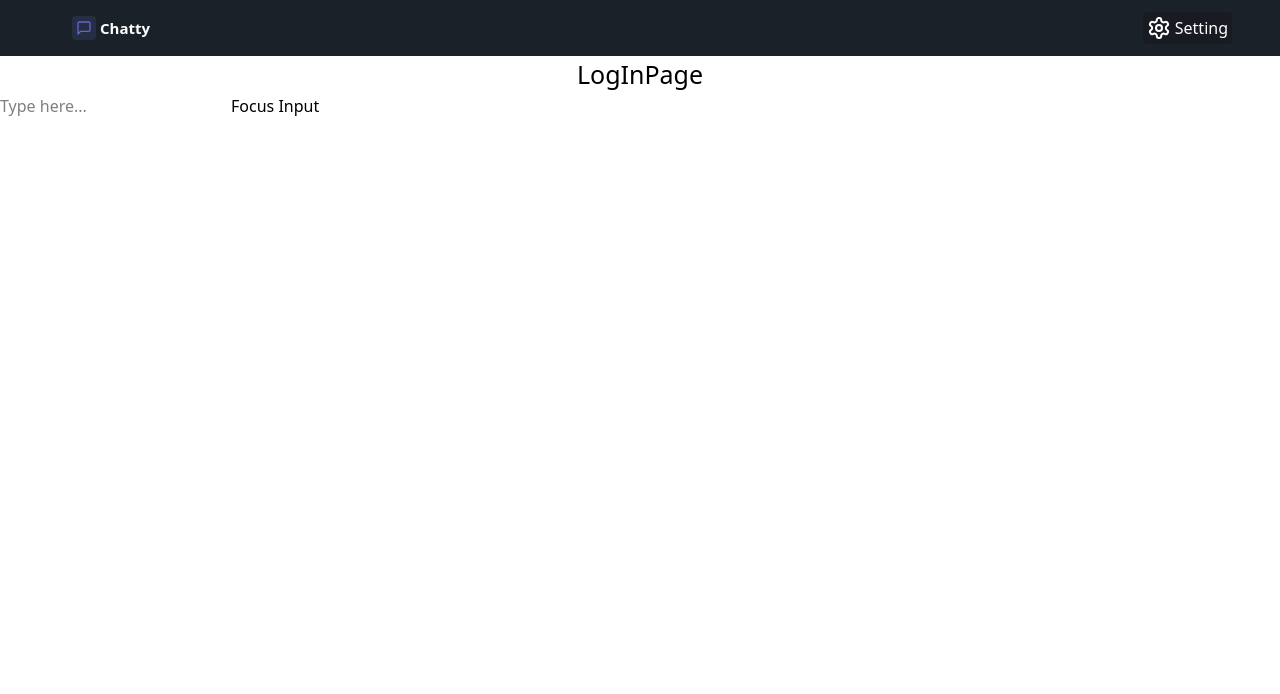
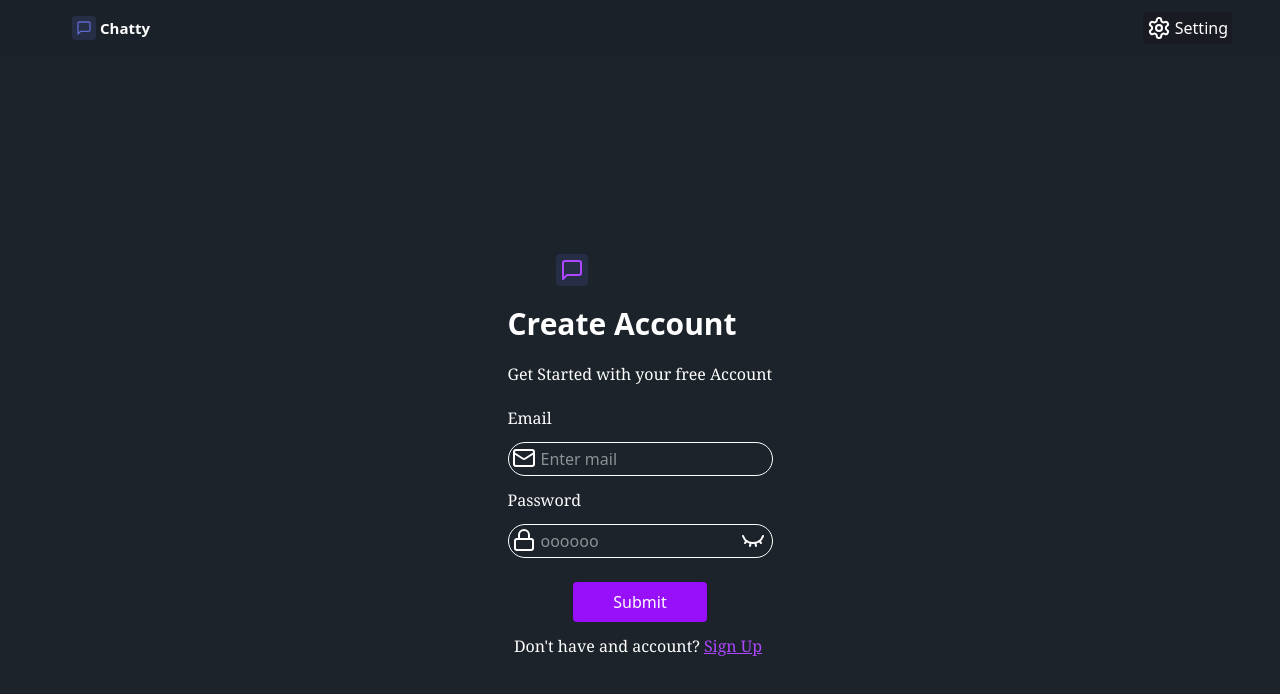
Before and after one commit to DevFawadKhan/Realtime-Chat-App, a React (Vite) app in the folder frontend/: page /login in a window 1280 px wide. Shown: the top 694 px of the page. Built offline with nearby package versions, Linux system fonts and the light colour scheme; no server answers.

Commit message:
ui of login page

```diff
--- a/frontend/src/App.jsx
+++ b/frontend/src/App.jsx
@@ -6,15 +6,15 @@ import ProfilePage from './pages/ProfilePage.jsx'
 import SettingPage from './pages/SettingPage.jsx'
 import LogInPage  from './pages/LogInPage.jsx'
 import { useAuthStore } from "./store/useAuthStore.js"
-import { useEffect,useState } from "react"
+import { useEffect } from "react"
 import {Loader} from 'lucide-react'
 import {Toaster} from 'react-hot-toast'
 function App() {
-  const [theme, setTheme] = useState("cupcake");
+  // const [theme, setTheme] = useState("cupcake");
 
-  useEffect(() => {
-    document.documentElement.setAttribute("data-theme", theme);
-  }, [theme]);
+  // useEffect(() => {
+  //   document.documentElement.setAttribute("data-theme", theme);
+  // }, [theme]);
 
 const {authUser,checkAuth,isCheckingAuth} =useAuthStore();
 useEffect(()=>{
@@ -38,8 +38,9 @@ if(isCheckingAuth&&!authUser){
   <Route path="/login" element={!authUser?<LogInPage/>:<Navigate to="/"/>}/>
   <Route path="/signup" element={!authUser?<SignUpPage/>:<Navigate to="/"/>}/>
   <Route path="/setting" element={<SettingPage/>}/>
-  {/* <Route path="/profile" element={authUser?<ProfilePage/>:<Navigate to="/login"/>}/> */}
-  <Route path="/profile" element={<ProfilePage/>}/>
+  <Route path="/profile" element={authUser?<ProfilePage/>:<Navigate to="/login"/>}/>
+  {/* <Route path="/profile" element={<ProfilePage/>}/> */}
+  {/* <Route path="/signup" element={<SignUpPage></SignUpPage>}/> */}
 </Routes>
 <Toaster></Toaster>
     </div>
--- a/frontend/src/pages/LogInPage.jsx
+++ b/frontend/src/pages/LogInPage.jsx
@@ -1,18 +1,51 @@
-// import React from 'react'
-import { useRef } from "react";
+import { useState } from "react";
+import {MessageSquareIcon,Mail,LockIcon,Eye,EyeClosed} from 'lucide-react'
+import {Link} from 'react-router-dom'
+import  {useAuthStore} from'../store/useAuthStore.js'
 function LogInPage() {
-  const inputRef = useRef(null);
+  const [ShowPassword, setShowPassword] = useState(false)
+  const [email, setemail] = useState("")
+  const [password, setpassword] = useState("")
+  const {Login,isLoggingIn} =useAuthStore();
 
-  const focusInput = () => {
-    inputRef.current.focus(); // Input field par focus karne ka function
-  };
-
+  //  Handle Submit
+  const HandleSubmit=(e)=>{
+    e.preventDefault();
+    console.log(email,password);
+    Login(email,password)
+  }
   return (
-    <div>
-      <h1 className="text-center text-[25px]">LogInPage</h1>
-      <input ref={inputRef} type="text" placeholder="Type here..." />
-      <button onClick={focusInput}>Focus Input</button>
+    <>
+    <div className="bg-[#1C232A] h-screen w-full flex items-center justify-center">
+    <div className='space-y-5'>
+      <div className='text-purple-500 bg-[#252E44] p-1 w-fit rounded ml-12'><MessageSquareIcon /></div>
+      <h1 className='text-white font-bold text-3xl '>Create Account</h1>
+      <p className='font-serif text-white'>Get Started with your free Account</p>
+      <form onSubmit={HandleSubmit}>
+        {/* Mail Input */}
+            <div className='space-y-3 relative'>
+            <label className='block text-white font-serif'>Email</label>
+            <input type="text" className='text-white w-full border border-white rounded-full pl-8 py-1' placeholder='Enter mail' value={email} onChange={(e)=>setemail(e.target.value)} />
+            <div className='absolute text-white top-10 left-1'><Mail/></div>
+            </div>
+            {/* Password Input */}
+            <div className='space-y-3 relative'>
+            <label className='block text-white font-serif'>Password</label>
+            <input type={ShowPassword?"text":"password"} value={password} onChange={(e)=>setpassword(e.target.value)} className='text-white w-full border border-white rounded-full pl-8 py-1' placeholder='oooooo'/>
+            <div className="absolute top-10 left-1 text-white "><LockIcon></LockIcon></div>
+          <div className='absolute text-white top-10 cursor-pointer right-2'>
+          <button type="button"onClick={()=>setShowPassword(!ShowPassword)}>{ShowPassword?<Eye/>:<EyeClosed/>}</button></div>
+          </div>
+     <div className='flex justify-center mt-3 mb-2'>
+     <button className='text-white bg-purple-600 hover:bg-purple-500 px-10 py-2 text-center  cursor-pointer font-medium rounded'>{isLoggingIn?"Submitting":"Submit"}</button>
+      </div>
+      <Link to="/signup">
+      <p className='text-white text-center mt-3 font-serif'>Don&#39;t have and account?<span className='underline text-purple-500  px-1 cursor-pointer hover:text-purple-300'>Sign Up</span></p>
+      </Link>
+      </form>
     </div>
+    </div>
+    </>
   )
 }
 
--- a/frontend/src/pages/SignUpPage.jsx
+++ b/frontend/src/pages/SignUpPage.jsx
@@ -11,10 +11,7 @@ function SignUpPage() {
     email:"",
     password:"",
   })
-  console.log(FoamData.name)
-  console.log(FoamData.email)
-  console.log(FoamData.password)
-const {signup}=useAuthStore();
+const {signup,isSignUp}=useAuthStore();
 const validateFoam = () => {
   let errors = []; // Errors store karne ke liye array
   if (!FoamData?.name) errors.push("Full name is required");
@@ -38,7 +35,7 @@ const handleSubmit=(e)=>{
     <>
     <div className="grid grid-cols-2 gap-2 bg-[#1C232A] ">
       {/* left side */}
-    <div className=" ">
+    <div>
       {/* Logo */}
       <div className="flex items-center justify-center h-screen flex-col">
       <MessageSquare className="text-[#5F67CE] bg-[#252E44] px-1 rounded-sm"/>
@@ -71,7 +68,7 @@ const handleSubmit=(e)=>{
       </div>
       {/* Button */}
       <div className="my-3 flex justify-center text-white  bg-[#5F67CE] p-2 rounded-lg ml-3 md:ml-9 lg:ml-0 w-32 lg:w-full">
-      <button className="cursor-pointer">Create Account</button>
+      <button className="cursor-pointer">{isSignUp?"Creating...":"Create Account"}</button>
       </div>
       </form>
       {/* ALready account */}
--- a/frontend/src/store/useAuthStore.js
+++ b/frontend/src/store/useAuthStore.js
@@ -3,8 +3,8 @@ import { axiosInstance } from '../lib/axios.js'
 import toast from 'react-hot-toast';
 export const useAuthStore=create((set)=>({
     authUser:null, // Initially user logged in nahi ha initial state.
-    // isSignUp:false,
-    // isLoggingIn:false,
+    isSignUp:false,
+    isLoggingIn:false,
     isUpdatingProfile:false,
     isCheckingAuth:true,
     // function for check user is authentic or not call api
@@ -24,6 +24,7 @@ export const useAuthStore=create((set)=>({
     //  Signup Api call
      signup:async(data)=>{
       const  {name,email,password}=data
+      set({isSignUp:true})
      try {
          const res=await axiosInstance.post("/auth/signup",{
          name:name,
@@ -36,6 +37,8 @@ export const useAuthStore=create((set)=>({
      } catch (error) {
       console.log("Error is Signup response",error);
       toast.error(error.response.data.message);
+     }finally{
+      set({isSignUp:false})
      }
      },
     //  Logout Api call
@@ -63,5 +66,22 @@ export const useAuthStore=create((set)=>({
       }finally{
          set({isUpdatingProfile:false})
       }
+   },
+   // Login Api call
+   Login:async(email,password)=>{
+      set({isLoggingIn:true})
+   try {
+      const res=await axiosInstance.post("/auth/login",{
+         email:email,
+         password:password,
+      })
+      toast.success("Login successfull!");
+      set({authUser:res.data});
+   } catch (error) {
+      console.log("Error is LogIn response",error);
+      toast.error(error.response.data.message);
+   }finally{
+      set({isLoggingIn:false});
+   }
    }
 }))
```
Lines whose indentation alone changed are shown as unchanged.
